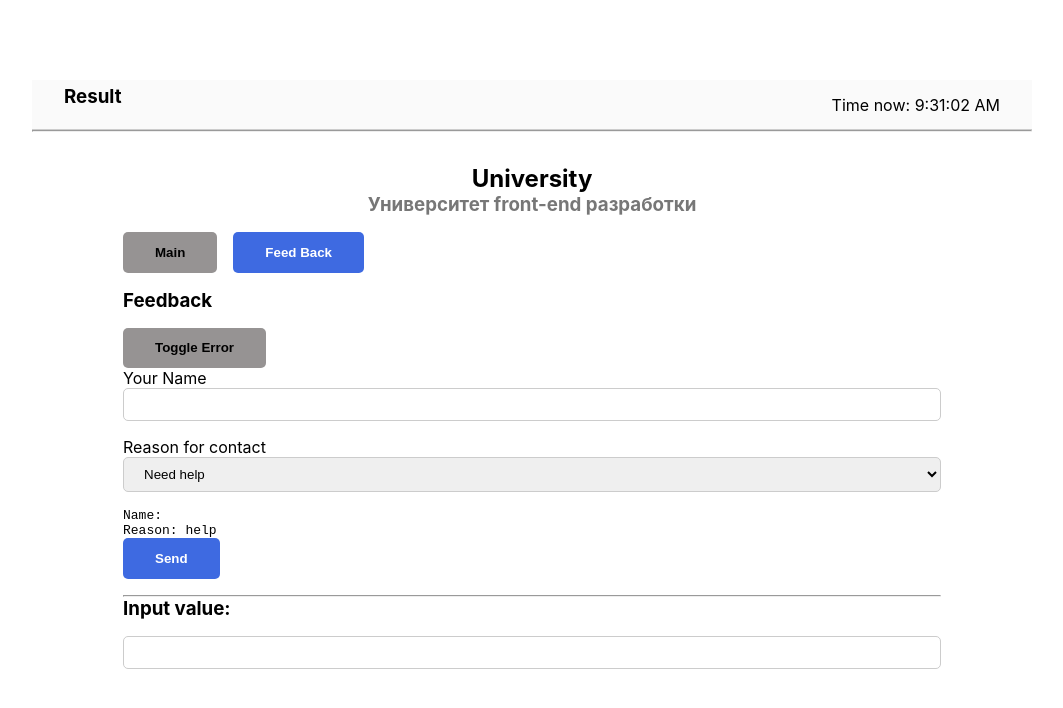
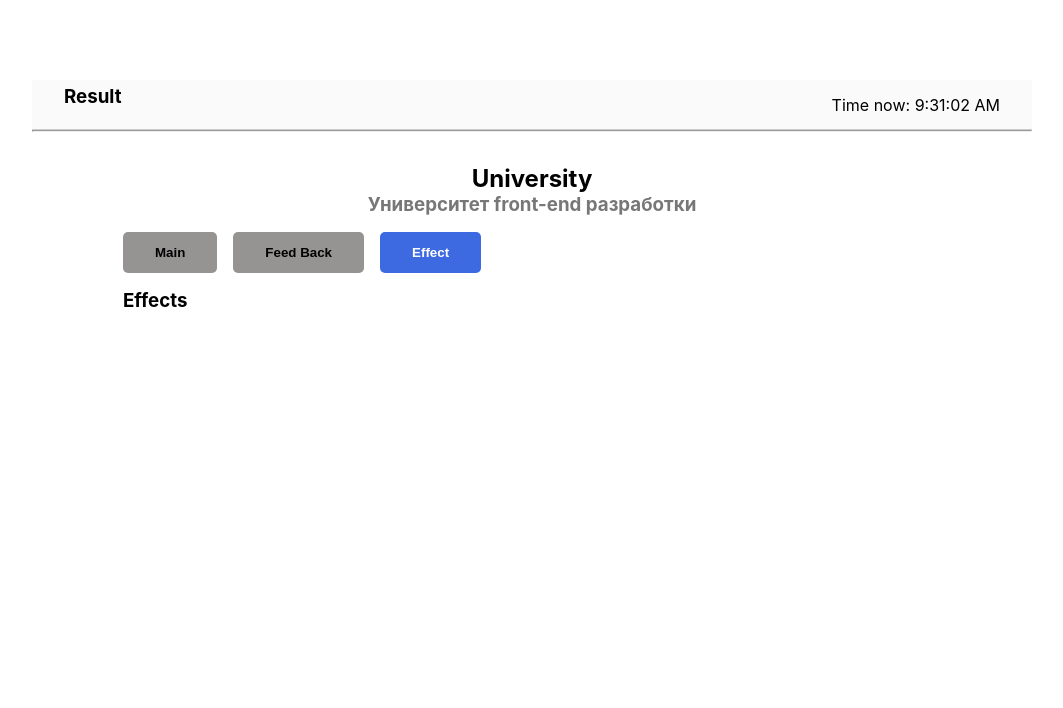
Before and after one commit to AleksandrKompanetc/react-application, a React (Create React App) app: page / in a window 1280 px wide. Shown: the top 708 px of the page, without its empty margins (108-1171 px from the left). Built offline with nearby package versions, Linux system fonts and the light colour scheme; the HTML template or start-up script is replaced by a standard one.

Commit message:
added EffectSection

```diff
--- a/src/App.js
+++ b/src/App.js
@@ -6,6 +6,7 @@ import DifferencesSection from './components/DifferencesSection';
 import IntroSection from './components/IntroSection';
 import TabsSection from './components/TabsSection';
 import FeedbackSection from './components/FeedbackSection';
+import EffectSection from './components/EffectSection';
 
 export default function App() {
   // if (contentType) {
@@ -13,7 +14,7 @@ export default function App() {
   // } else {
   //   tabContent = <p>Press button</p>
   // }
-  const [tab, setTab] = useState('feedback');
+  const [tab, setTab] = useState('effect');
 
   return (
     <>
@@ -29,6 +30,8 @@ export default function App() {
         </>)}
 
         {tab === 'feedback' && <FeedbackSection />}
+
+        {tab === 'effect' && <EffectSection />}
       </main>
     </>
   )
--- /dev/null
+++ b/src/components/EffectSection.jsx
@@ -0,0 +1,7 @@
+export default function EffectSection() {
+  return (
+    <section>
+      <h3>Effects</h3>
+    </section>
+  )
+}
--- a/src/components/TabsSection.jsx
+++ b/src/components/TabsSection.jsx
@@ -5,6 +5,7 @@ export default function TabsSection({active, onChange}) {
     <section style={{marginBottom: '1rem'}}>
       <Button isActive={active === 'main'} onClick={() => onChange('main')}>Main</Button>
       <Button isActive={active === 'feedback'} onClick={() => onChange('feedback')}>Feed Back</Button>
+      <Button isActive={active === 'effect'} onClick={() => onChange('effect')}>Effect</Button>
     </section>
   )
 }
```
